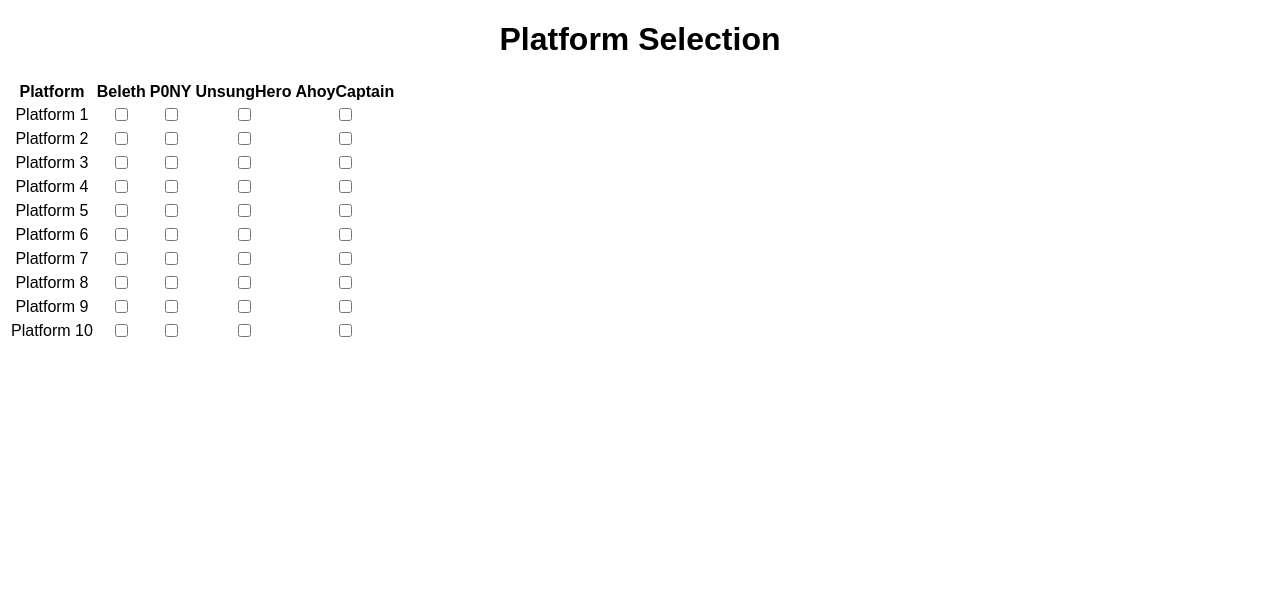
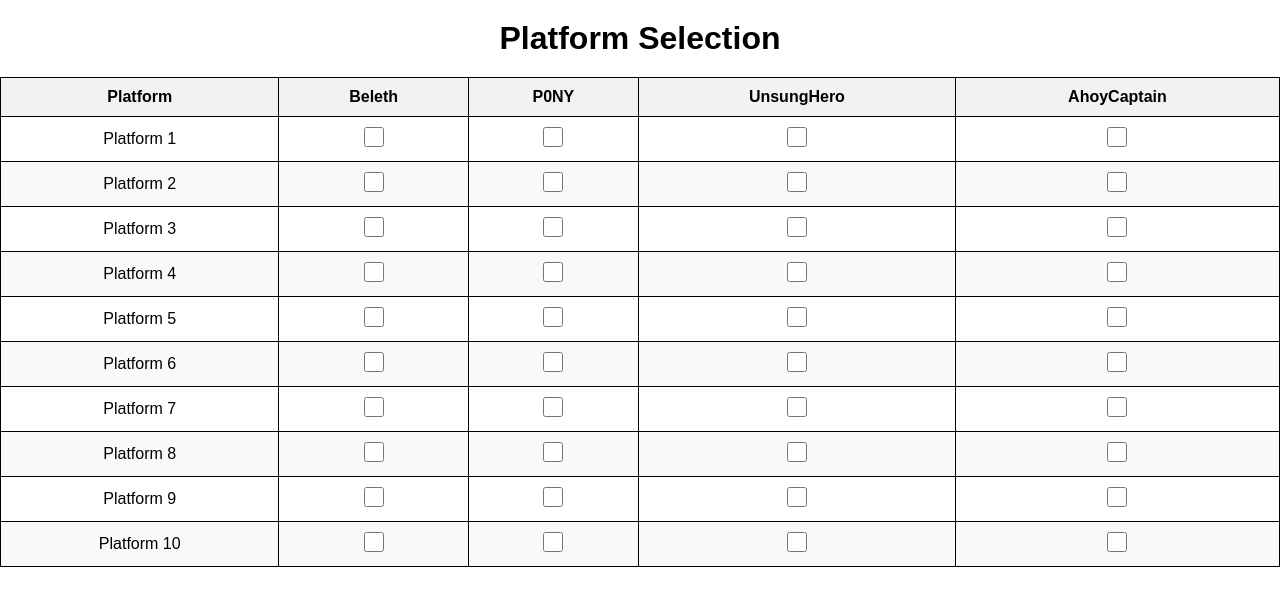
Before and after one commit to terencetch/platform-selection, a plain HTML site: page index.html in a window 1280 px wide. Drawn offline with Linux system fonts and the light colour scheme.

Commit message:
Update styles.css

```diff
--- a/styles.css
+++ b/styles.css
@@ -1,11 +1,39 @@
 body {
     font-family: Arial, sans-serif;
     text-align: center;
+    margin: 0;
+    padding: 0;
 }
 
-.platform {
-    margin: 10px;
+h1 {
+    margin: 20px 0;
+}
+
+table {
+    width: 100%;
+    border-collapse: collapse;
+}
+
+th, td {
     padding: 10px;
+    text-align: center;
     border: 1px solid black;
-    display: inline-block;
 }
+
+input[type="checkbox"] {
+    width: 20px;
+    height: 20px;
+    margin: 0;
+}
+
+thead {
+    background-color: #f2f2f2;
+}
+
+tbody tr:nth-child(even) {
+    background-color: #f9f9f9;
+}
+
+tbody tr:hover {
+    background-color: #e2e2e2;
+}
```
